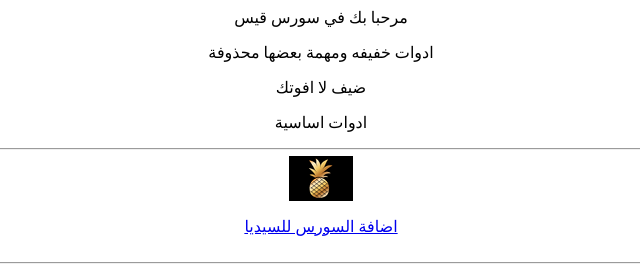
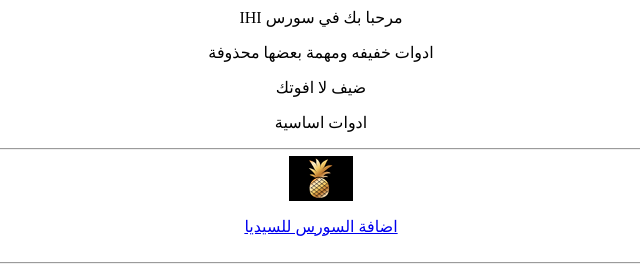
Before and after one commit to a7b-1/repo, a plain HTML site: page index.html in a window 1280 px wide. Shown: the top 266 px of the page, 319-959 px from the left. Drawn offline with Linux system fonts and the light colour scheme.

Commit message:
Update index.html

```diff
--- a/index.html
+++ b/index.html
@@ -22,7 +22,7 @@
 	<div align="center">
 
 	<block>
-		<p>مرحبا بك في سورس قيس</p>
+		<p>IHI مرحبا بك في سورس</p>
 </block>
 
 <block>
```
